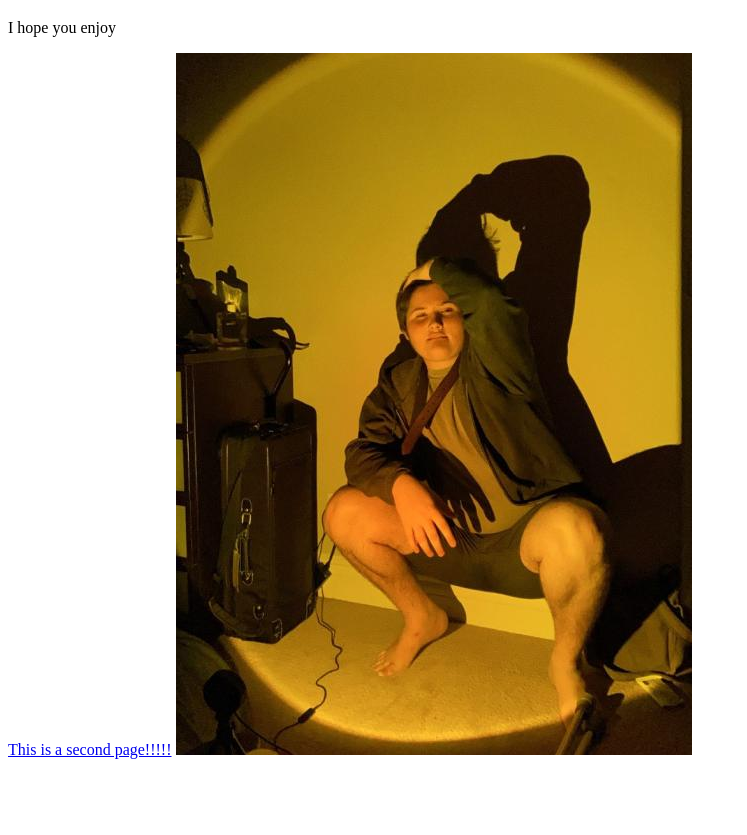
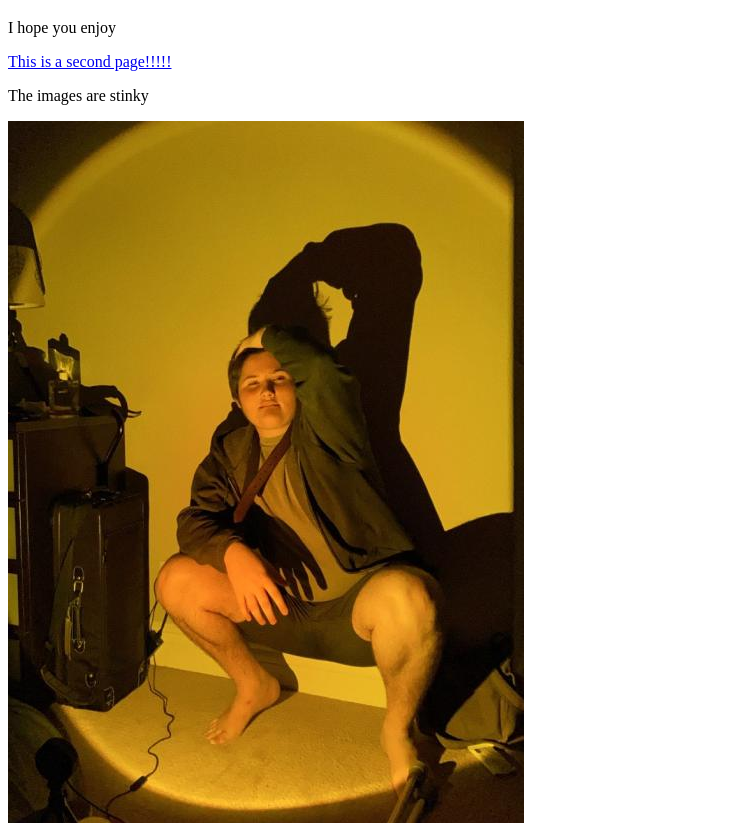
Before and after one commit to Carbinski/website101, a plain HTML site: page index.html in a window 1280 px wide. Shown: the part 61-896 px from the top of the page, without its empty margins (0-747 px from the left). Before the commit the page ends 828 px from the top, so only its background shows below. Drawn offline with Linux system fonts and the light colour scheme.

Commit message:
Update index.html

```diff
--- a/index.html
+++ b/index.html
@@ -12,6 +12,8 @@
 
     <a href="/website101/pages/">This is a second page!!!!!</a>
 
+    <p>The images are stinky</p>
+
     <!-- This is a comment, press control slash to make one -->
 
     <img src="alexidol1.png" width 256>
```
